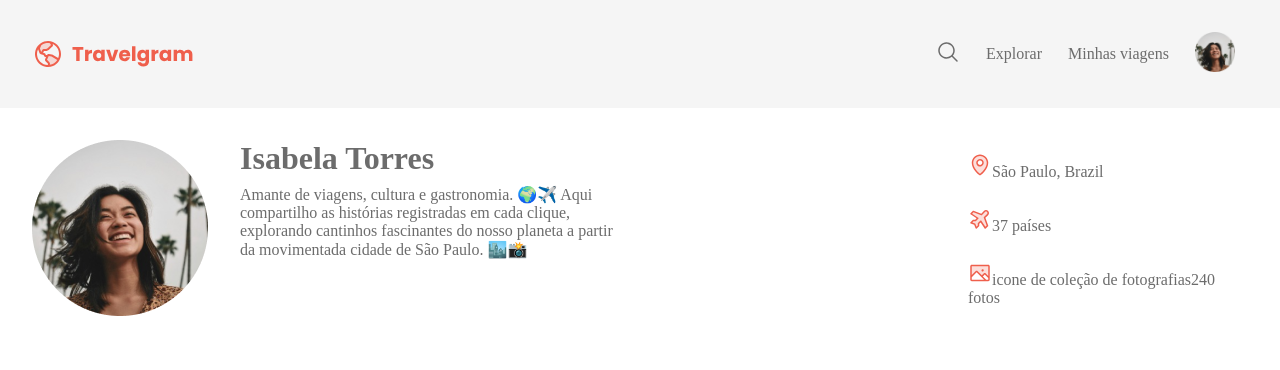
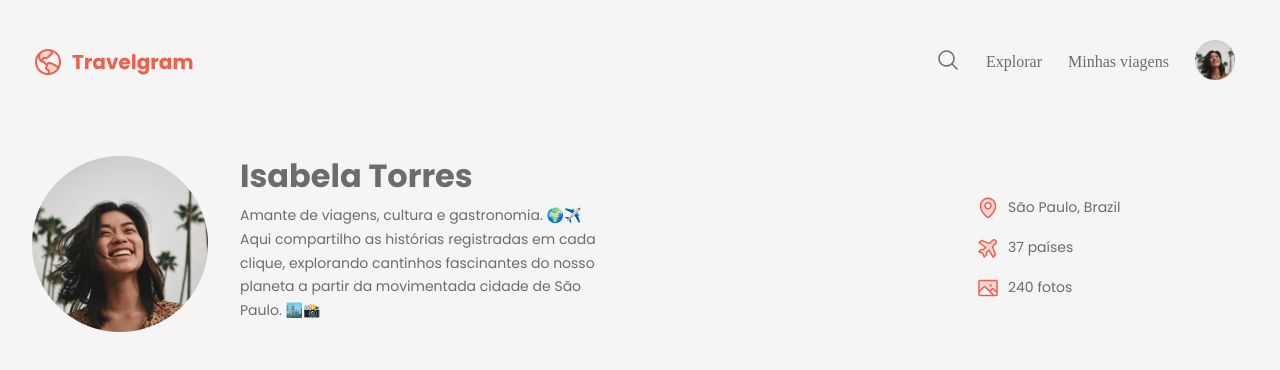
Before and after one commit to Darioluiz/Progeto-Travelgram, a plain HTML site: page index.html in a window 1280 px wide. Drawn offline with Linux system fonts and the light colour scheme.

Commit message:
done header

```diff
--- a/index.html
+++ b/index.html
@@ -27,8 +27,8 @@
       </li>
     </ul>
     </nav>
-  </div>
-    <header>
+
+    <header class="container">
       <section>
         <div>
           <img src="assets/Profile pic.png" alt="foto de perfil do Usuário um pouco maior">
@@ -36,7 +36,7 @@
 
         <div>
           <h1>Isabela Torres</h1>
-          <p>Amante de viagens, cultura e gastronomia. 🌍✈️
+          <p>Amante de viagens, cultura e gastronomia. 🌍✈️ <br>
             Aqui compartilho as histórias registradas em cada clique, explorando cantinhos fascinantes do nosso planeta a partir da movimentada cidade de São Paulo. 🏙️📸</p>
           </div>
       </section>
@@ -44,9 +44,10 @@
         <ul>
           <li><img src="assets/icons/MapPin.svg" alt="ponto de localização"><a href="#">São Paulo, Brazil</a></li>
           <li><img src="assets/icons/AirplaneTilt.svg" alt="icone de um avião"><a href="#">37 países </a></li>
-          <li><img src="assets/icons/Image.svg" alt="">icone de coleção de fotografias<a href="#">240 fotos</a></li>
+          <li><img src="assets/icons/Image.svg" alt="icone de coleção de fotografias"><a href="#">240 fotos</a></li>
         </ul>
       </section>
     </header>
+  </div>
   </body>
 </html>
--- /dev/null
+++ b/styles/header.css
@@ -0,0 +1,42 @@
+
+header {
+  padding: 3.2rem;
+  display: flex;
+  justify-content: space-between;
+  font:var(--text-md)
+}
+
+
+header section {
+  width: 59.2rem;
+  display: flex;
+  gap: 3.2rem;
+}
+
+h1{
+  font:var(--text-lg);
+  margin-bottom: 0.8rem;
+}
+
+header section+ section {
+  width: 28rem;
+  padding-left: 0.8rem;
+  display: flex;
+  align-items: center;
+
+}
+
+header section+ section ul {
+
+  display: flex ;
+  flex-direction: column;
+  gap: 1.6rem;
+
+
+}
+
+header section ul li{
+  display: flex ;
+  align-items: center ;
+  gap: 0.8rem;
+}
--- a/styles/index.css
+++ b/styles/index.css
@@ -1,37 +1,3 @@
 @import url(/styles/global.css);
 @import url(/styles/nav.css);
-
-
-header {
-  padding: 3.2rem;
-  display: flex;
-  justify-content: space-between;
-}
-
-
-header section {
-  width: 59.2rem;
-  display: flex;
-  gap: 3.2rem;
-}
-
-h1{
-  font-size: 3.2rem;
-  margin-bottom: 0.8rem;
-}
-
-header section+ section {
-  width: 28rem;
-
-}
-
-header section+ section ul {
-  display: flex;
-  justify-content: space-around;
-  flex-direction: column;
-
-}
-
-header section ul li{
-  align-content: center;
-}
+@import url(/styles/header.css);
--- a/styles/nav.css
+++ b/styles/nav.css
@@ -14,6 +14,10 @@ nav ul {
 
 }
 
+nav li{
+  padding: 0.8rem;
+}
+
 
 #profile {
   width: 4rem;
```
